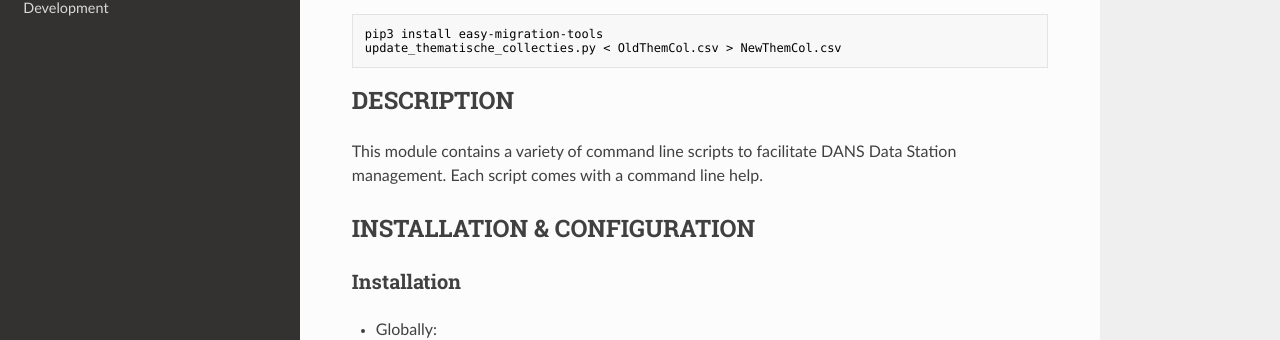
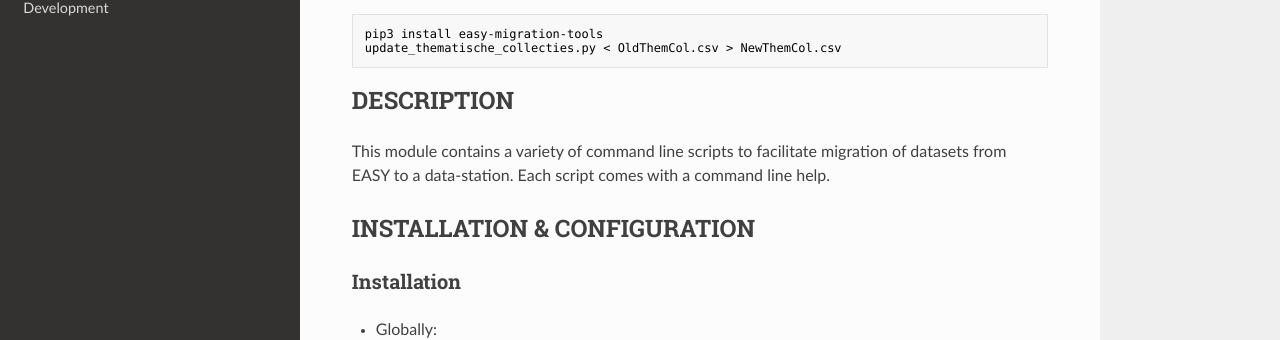
Before and after one commit to DANS-KNAW/easy-migration-tools, an MkDocs documentation site: the page built from docs/index.md, in a window 1280 px wide and 1233 px high. Shown: the part 250-590 px from the top of the window. Built offline with MkDocs 1.6.1, drawn with Linux system fonts in a browser that asks for light colours; nearby versions of some CDN libraries.

Commit message:
copy-pasted

```diff
--- a/docs/index.md
+++ b/docs/index.md
@@ -14,8 +14,8 @@ update_thematische_collecties.py < OldThemCol.csv > NewThemCol.csv
 DESCRIPTION
 -----------
 
-This module contains a variety of command line scripts to facilitate DANS Data Station management. Each script comes
-with a command line help.
+This module contains a variety of command line scripts to facilitate migration of datasets from EASY to a data-station.
+Each script comes with a command line help.
 
 
 INSTALLATION & CONFIGURATION
```
